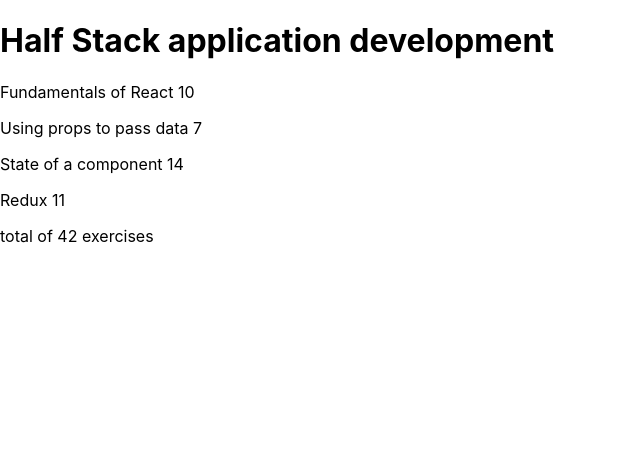
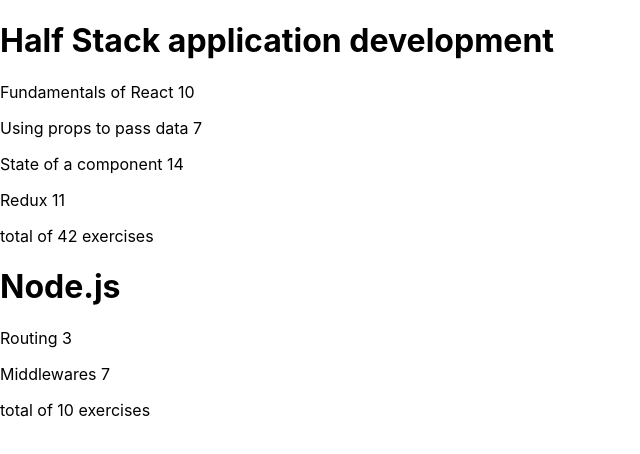
Before and after one commit to khodijah0498/fullstackopen_part2, a React (Create React App) app in the folder phonebook/: page / in a window 1280 px wide. Shown: the top 454 px of the page, without its empty margins (0-640 px from the left). Built offline with nearby package versions, Linux system fonts and the light colour scheme.

Commit message:
2.4: Course information step9

```diff
--- a/phonebook/src/App.js
+++ b/phonebook/src/App.js
@@ -1,13 +1,11 @@
 
 import './App.css';
 
-
-
-
 const App = () => {
-  const course = {
+  const courses = [
+    {
+      name: "Half Stack application development",
       id: 1,
-    name: "Half Stack application development",
       parts: [
         {
           name: "Fundamentals of React",
@@ -27,57 +25,125 @@
         {
           name: "Redux",
           exercises: 11,
+          id: 4,
+        },
+      ],
+    },
+    {
+      name: "Node.js",
       id: 2,
-      }
+      parts: [
+        {
+          name: "Routing",
+          exercises: 3,
+          id: 1,
+        },
+        {
+          name: "Middlewares",
+          exercises: 7,
+          id: 2,
+        },
       ],
+    },
+  ];
+  const Header = () => {
+    return <h1>{courses[0].name}</h1>;
   };
-
-  const Header = () => {
-    return(
-  <h1>{course.name}</h1>
-  )
-  }
   const Part = (props) => {
-    return(
-      <p>{props.name} {props.exercises}</p>
-    )
-  }
+    return (
+      <p>
+        {props.name} {props.exercises}
+      </p>
+    );
+  };
   const Content = () => {
     return (
-      <><Part name={course.parts[0].name} exercises={course.parts[0].exercises} />
-      <Part name={course.parts[1].name} exercises={course.parts[1].exercises}/>
-       <Part name={course.parts[2].name} exercises={course.parts[2].exercises}/>
-      <Part name = {course.parts[3].name} exercises={course.parts[3].exercises} />
+      <>
+        <Part
+          name={courses[0].parts[0].name}
+          exercises={courses[0].parts[0].exercises}
+        />
+        <Part
+          name={courses[0].parts[1].name}
+          exercises={courses[0].parts[1].exercises}
+        />
+        <Part
+          name={courses[0].parts[2].name}
+          exercises={courses[0].parts[2].exercises}
+        />
+        <Part
+          name={courses[0].parts[3].name}
+          exercises={courses[0].parts[3].exercises}
+        />
       </>
-
     );
-  }
+  };
   const Total = () => {
+    return (
+      <div>
+        total of{" "}
+        {courses[0].parts[0].exercises +
+          courses[0].parts[1].exercises +
+          courses[0].parts[2].exercises +
+          courses[0].parts[3].exercises}{" "}
+        exercises
+      </div>
+    );
+  };
+  const Headerr = () => {
     return(
       <div>
-       total of  {course.parts[0].exercises + course.parts[1].exercises + course.parts[2].exercises + course.parts[3].exercises} exercises
-
+        <h1>{courses[1].name}</h1>
       </div>
     )
   }
+  const Contentt = () => {
+    return (
+      <>
+        <Part
+          name={courses[1].parts[0].name}
+          exercises={courses[1].parts[0].exercises}
+        />
+        <Part
+          name={courses[1].parts[1].name}
+          exercises={courses[1].parts[1].exercises}
+        />
+      </>
+    );
+  }
+  const Totall = () => {
+    return (
+      <div>
+        total of{" "}
+        {courses[1].parts[0].exercises +
+          courses[1].parts[1].exercises} {" "}
+        exercises
+      </div>
+    );
+  };
 
-  const mapItems = course.parts.map(part => part.id)
-  console.log(mapItems)
-const total = course.parts.reduce((s, p) =>
-   s + p.exercises
-,0);
-console.log(total)
+
+
+  const mapItems = courses[0].parts.map((part) => part.id);
+  console.log(mapItems);
+  const total = courses[0].parts.reduce((s, p) => s + p.exercises, 0);
+  console.log(total);
   const Course = () => {
-    return(<div>
-      <Header/>
-      <Content/>
+    return (
+      <div>
+        <Header />
+        <Content />
         <Total />
+        <Headerr />
+        <Contentt />
+        <Totall />
+
         {/* // <h1>{course.parts.map(part => <p key={part.id}>{part.name} {part.exercises}</p>)}</h1> */}
       </div>
-    )
-  }
-// return <div>"Hello world"</div>
-  return <Course course={course} />;
+    );
+  };
+
+  return <Course course={courses} />;
 };
 
 export default App;
```
Also changed, not shown: phonebook/src/index.js (line endings or trailing spaces). Lines whose indentation alone changed are shown as unchanged.
